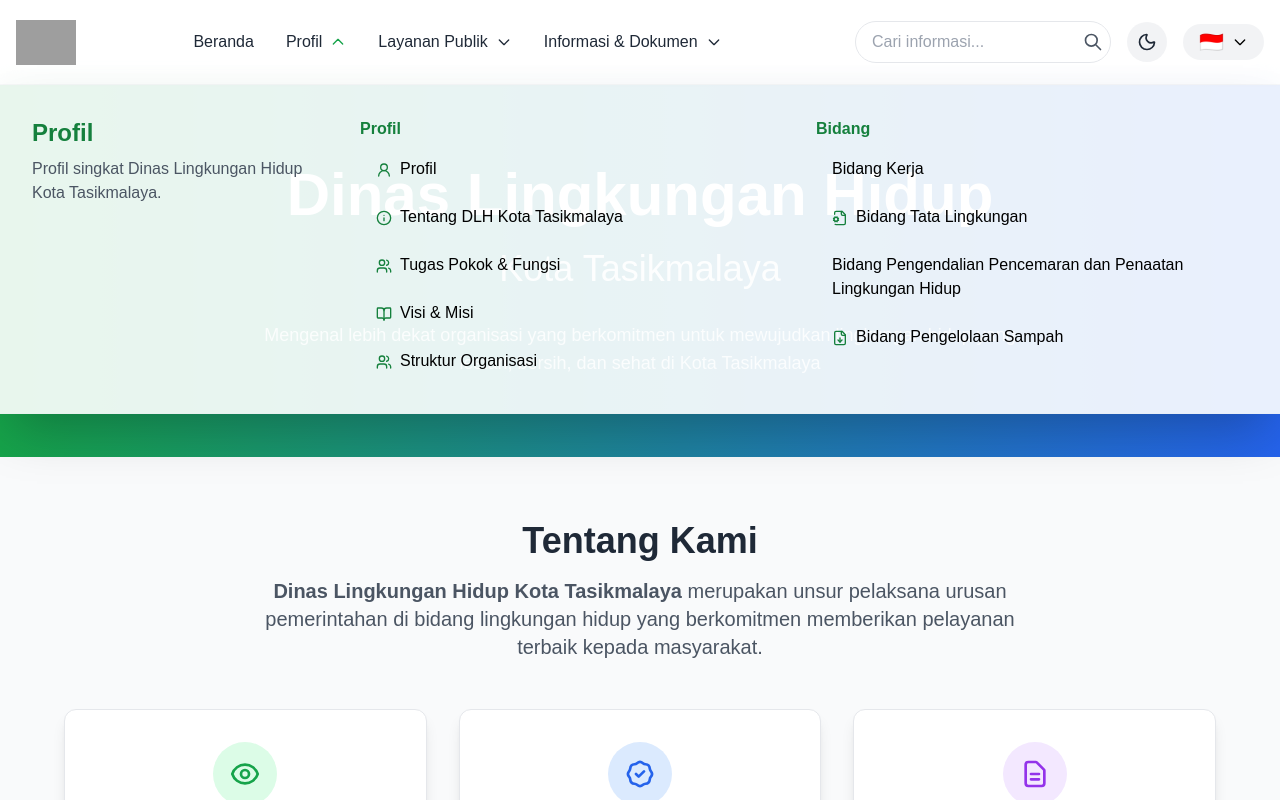
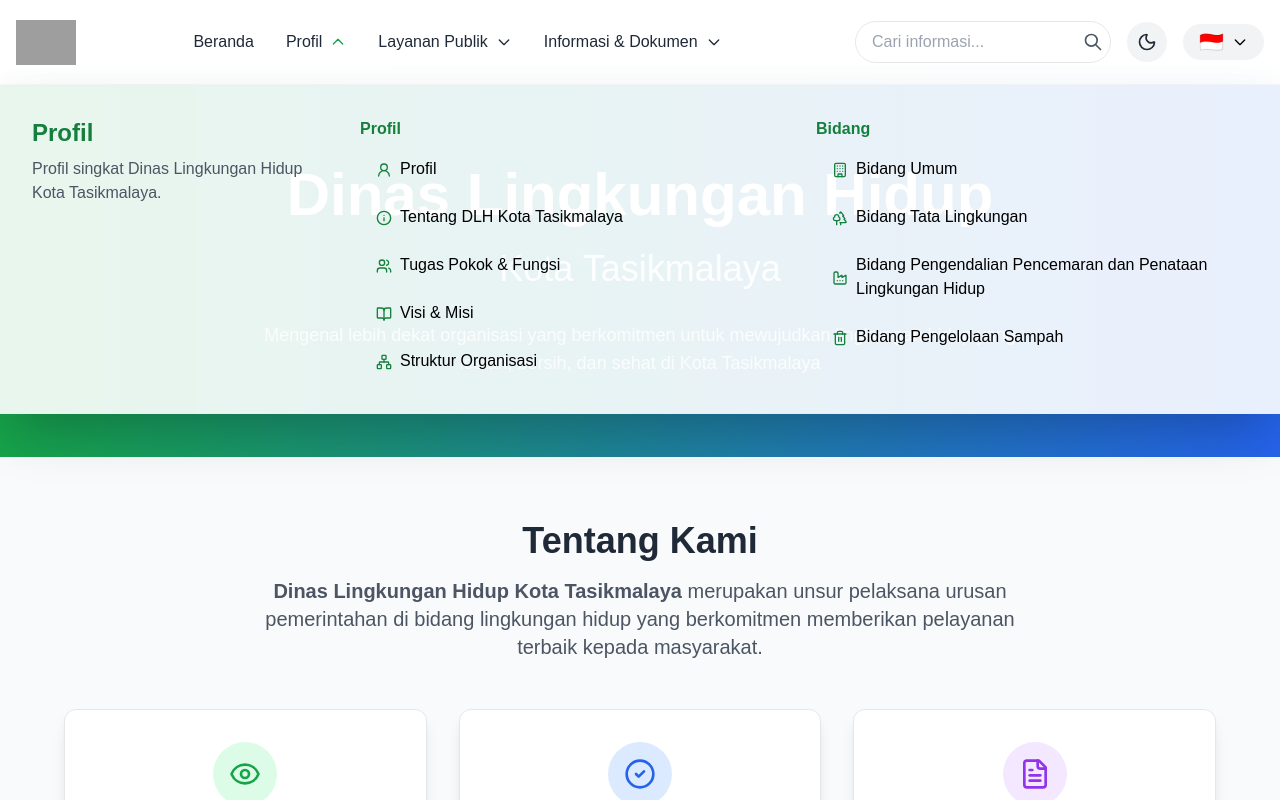
Before and after one commit to famss-star/dhl_kota_tasikmalaya, a Next.js app: page /profil in a window 1280 px wide. Both pictures are taken after a click on the button "Profil". Shown: the top 800 px of the page. Built offline with nearby package versions, Linux system fonts and the light colour scheme; grey boxes are pictures that could not be loaded.

Commit message:
feat: Refactor layout and navigation components with conditional rendering and icon updates

```diff
--- a/src/app/layout.tsx
+++ b/src/app/layout.tsx
@@ -2,8 +2,7 @@
 import type { Metadata } from "next";
 import { Geist, Geist_Mono } from "next/font/google";
 import "./globals.css";
-import Navbar from "../components/Navbar";
-import Footer from "../components/Footer";
+import ConditionalLayout from "../components/ConditionalLayout";
 import { AuthProvider } from "../context/AuthContext";
 import { ThemeProvider } from "../context/ThemeContext";
 import { LanguageProvider } from "../context/LanguageContext";
@@ -23,20 +22,14 @@ export const metadata: Metadata = {
   description: "Website resmi Dinas Lingkungan Hidup Kota Tasikmalaya",
 };
 
-export default function RootLayout({
-  children,
-}: Readonly<{
-  children: React.ReactNode;
-}>) {
+export default function RootLayout({ children }: { children: React.ReactNode }) {
   return (
     <html lang="id" suppressHydrationWarning>
       <body className={`${geistSans.variable} ${geistMono.variable} antialiased bg-white dark:bg-gray-900 transition-colors duration-300`}>
         <ThemeProvider>
           <LanguageProvider>
             <AuthProvider>
-              <Navbar />
-              <main>{children}</main>
-              <Footer />
+              <ConditionalLayout>{children}</ConditionalLayout>
             </AuthProvider>
           </LanguageProvider>
         </ThemeProvider>
--- a/src/app/profil/page.tsx
+++ b/src/app/profil/page.tsx
@@ -1,7 +1,9 @@
+
 'use client';
 
 import React from 'react';
 import Link from 'next/link';
+import { Eye, CheckCircle2, FileText, Info, Network, Landmark, Building } from 'lucide-react';
 
 export default function Profil() {
   const handleCardClick = (e: React.MouseEvent<HTMLAnchorElement>) => {
@@ -56,10 +58,7 @@ export default function Profil() {
               <Link href="/profil/tentang#visi" className="group h-full flex" onClick={handleCardClick}>
                 <div className="card-content h-full bg-white dark:bg-gray-800 rounded-xl shadow-lg p-8 text-center flex flex-col justify-between transform hover:scale-105 transition-all duration-500 ease-in-out border border-gray-200 dark:border-gray-700 group-hover:border-green-300 dark:group-hover:border-green-600 cursor-pointer group-hover:shadow-2xl group-hover:shadow-green-500/20 active:scale-95 active:shadow-lg">
                   <div className="bg-green-100 dark:bg-green-900 text-green-600 dark:text-green-400 rounded-full w-16 h-16 flex items-center justify-center mx-auto mb-6 transition-all duration-300 group-hover:scale-110 group-hover:rotate-6">
-                    <svg className="w-8 h-8 transition-all duration-300 group-hover:scale-110" fill="none" stroke="currentColor" viewBox="0 0 24 24">
-                      <path strokeLinecap="round" strokeLinejoin="round" strokeWidth="2" d="M15 12a3 3 0 11-6 0 3 3 0 016 0z" />
-                      <path strokeLinecap="round" strokeLinejoin="round" strokeWidth="2" d="M2.458 12C3.732 7.943 7.523 5 12 5c4.478 0 8.268 2.943 9.542 7-1.274 4.057-5.064 7-9.542 7-4.477 0-8.268-2.943-9.542-7z" />
-                    </svg>
+                    <Eye className="w-8 h-8 transition-all duration-300 group-hover:scale-110" />
                   </div>
                   <h3 className="text-xl font-bold text-gray-800 dark:text-white mb-4 group-hover:text-green-600 dark:group-hover:text-green-400 transition-colors duration-300">Visi</h3>
                   <p className="text-gray-600 dark:text-gray-300 transition-colors duration-300 group-hover:text-gray-700 dark:group-hover:text-gray-200">
@@ -77,9 +76,7 @@ export default function Profil() {
               <Link href="/profil/tentang#misi" className="group h-full flex" onClick={handleCardClick}>
                 <div className="card-content h-full bg-white dark:bg-gray-800 rounded-xl shadow-lg p-8 text-center flex flex-col justify-between transform hover:scale-105 transition-all duration-500 ease-in-out border border-gray-200 dark:border-gray-700 group-hover:border-blue-300 dark:group-hover:border-blue-600 cursor-pointer group-hover:shadow-2xl group-hover:shadow-blue-500/20 active:scale-95 active:shadow-lg">
                   <div className="bg-blue-100 dark:bg-blue-900 text-blue-600 dark:text-blue-400 rounded-full w-16 h-16 flex items-center justify-center mx-auto mb-6 transition-all duration-300 group-hover:scale-110 group-hover:rotate-6">
-                    <svg className="w-8 h-8 transition-all duration-300 group-hover:scale-110" fill="none" stroke="currentColor" viewBox="0 0 24 24">
-                      <path strokeLinecap="round" strokeLinejoin="round" strokeWidth="2" d="M9 12l2 2 4-4M7.835 4.697a3.42 3.42 0 001.946-.806 3.42 3.42 0 014.438 0 3.42 3.42 0 001.946.806 3.42 3.42 0 013.138 3.138 3.42 3.42 0 00.806 1.946 3.42 3.42 0 010 4.438 3.42 3.42 0 00-.806 1.946 3.42 3.42 0 01-3.138 3.138 3.42 3.42 0 00-1.946.806 3.42 3.42 0 01-4.438 0 3.42 3.42 0 00-1.946-.806 3.42 3.42 0 01-3.138-3.138 3.42 3.42 0 00-.806-1.946 3.42 3.42 0 010-4.438 3.42 3.42 0 00.806-1.946 3.42 3.42 0 013.138-3.138z" />
-                    </svg>
+                    <CheckCircle2 className="w-8 h-8 transition-all duration-300 group-hover:scale-110" />
                   </div>
                   <h3 className="text-xl font-bold text-gray-800 dark:text-white mb-4 group-hover:text-blue-600 dark:group-hover:text-blue-400 transition-colors duration-300">Misi</h3>
                   <p className="text-gray-600 dark:text-gray-300 transition-colors duration-300 group-hover:text-gray-700 dark:group-hover:text-gray-200">
@@ -98,9 +95,7 @@ export default function Profil() {
               <Link href="/profil/tentang#tupoksi" className="group h-full flex" onClick={handleCardClick}>
                 <div className="card-content h-full bg-white dark:bg-gray-800 rounded-xl shadow-lg p-8 text-center flex flex-col justify-between transform hover:scale-105 transition-all duration-500 ease-in-out border border-gray-200 dark:border-gray-700 group-hover:border-purple-300 dark:group-hover:border-purple-600 cursor-pointer group-hover:shadow-2xl group-hover:shadow-purple-500/20 active:scale-95 active:shadow-lg">
                   <div className="bg-purple-100 dark:bg-purple-900 text-purple-600 dark:text-purple-400 rounded-full w-16 h-16 flex items-center justify-center mx-auto mb-6 transition-all duration-300 group-hover:scale-110 group-hover:rotate-6">
-                    <svg className="w-8 h-8 transition-all duration-300 group-hover:scale-110" fill="none" stroke="currentColor" viewBox="0 0 24 24">
-                      <path strokeLinecap="round" strokeLinejoin="round" strokeWidth="2" d="M9 12h6m-6 4h6m2 5H7a2 2 0 01-2-2V5a2 2 0 012-2h5.586a1 1 0 01.707.293l5.414 5.414a1 1 0 01.293.707V19a2 2 0 01-2 2z" />
-                    </svg>
+                    <FileText className="w-8 h-8 transition-all duration-300 group-hover:scale-110" />
                   </div>
                   <h3 className="text-xl font-bold text-gray-800 dark:text-white mb-4 group-hover:text-purple-600 dark:group-hover:text-purple-400 transition-colors duration-300">TUPOKSI</h3>
                   <p className="text-gray-600 dark:text-gray-300 transition-colors duration-300 group-hover:text-gray-700 dark:group-hover:text-gray-200">
@@ -134,9 +129,7 @@ export default function Profil() {
                 <Link href="/profil/tentang" className="group w-full flex">
                   <div className="bg-white dark:bg-gray-800 rounded-xl shadow-lg p-8 text-center flex flex-col justify-between w-full transform group-hover:scale-105 transition duration-300 border-2 border-transparent group-hover:border-green-300 dark:border-gray-700 dark:group-hover:border-green-600">
                     <div className="bg-gradient-to-r from-green-500 to-green-600 text-white rounded-full w-20 h-20 flex items-center justify-center mx-auto mb-6">
-                      <svg className="w-10 h-10" fill="none" stroke="currentColor" viewBox="0 0 24 24">
-                        <path strokeLinecap="round" strokeLinejoin="round" strokeWidth="2" d="M13 16h-1v-4h-1m1-4h.01M21 12a9 9 0 11-18 0 9 9 0 0118 0z" />
-                      </svg>
+                      <Info className="w-10 h-10" />
                     </div>
                     <h3 className="text-2xl font-bold text-gray-800 dark:text-white mb-4 group-hover:text-green-600 dark:group-hover:text-green-400 transition-colors duration-300">
                       Tentang DLH
@@ -154,9 +147,7 @@ export default function Profil() {
                 <Link href="/profil/struktur-organisasi" className="group flex">
                   <div className="bg-white dark:bg-gray-800 rounded-xl shadow-lg p-8 text-center flex flex-col justify-between w-full transform group-hover:scale-105 transition duration-300 border-2 border-transparent group-hover:border-blue-300 dark:border-gray-700 dark:group-hover:border-blue-600">
                     <div className="bg-gradient-to-r from-blue-500 to-blue-600 text-white rounded-full w-20 h-20 flex items-center justify-center mx-auto mb-6">
-                      <svg className="w-10 h-10" fill="none" stroke="currentColor" viewBox="0 0 24 24">
-                        <path strokeLinecap="round" strokeLinejoin="round" strokeWidth="2" d="M19 11H5m14 0a2 2 0 012 2v6a2 2 0 01-2 2H5a2 2 0 01-2-2v-6a2 2 0 012-2m14 0V9a2 2 0 00-2-2M5 11V9a2 2 0 012-2m0 0V5a2 2 0 012-2h6a2 2 0 012 2v2M7 7h10" />
-                      </svg>
+                      <Network className="w-10 h-10" />
                     </div>
                     <h3 className="text-xl font-bold text-gray-800 dark:text-white mb-4 group-hover:text-blue-600 dark:group-hover:text-blue-400 transition-colors duration-300">
                       Struktur Organisasi
@@ -172,9 +163,7 @@ export default function Profil() {
                 <Link href="/profil/pimpinan" className="group flex">
                   <div className="bg-white dark:bg-gray-800 rounded-xl shadow-lg p-8 text-center flex flex-col justify-between w-full transform group-hover:scale-105 transition duration-300 border-2 border-transparent group-hover:border-purple-300 dark:border-gray-700 dark:group-hover:border-purple-600">
                     <div className="bg-gradient-to-r from-purple-500 to-purple-600 text-white rounded-full w-20 h-20 flex items-center justify-center mx-auto mb-6">
-                      <svg className="w-10 h-10" fill="none" stroke="currentColor" viewBox="0 0 24 24">
-                        <path strokeLinecap="round" strokeLinejoin="round" strokeWidth="2" d="M16 7a4 4 0 11-8 0 4 4 0 018 0zM12 14a7 7 0 00-7 7h14a7 7 0 00-7-7z" />
-                      </svg>
+                      <Landmark className="w-10 h-10" />
                     </div>
                     <h3 className="text-xl font-bold text-gray-800 dark:text-white mb-4 group-hover:text-purple-600 dark:group-hover:text-purple-400 transition-colors duration-300">
                       Profil Pimpinan
@@ -192,9 +181,7 @@ export default function Profil() {
                 <Link href="/bidang" className="group w-full flex">
                   <div className="bg-white dark:bg-gray-800 rounded-xl shadow-lg p-8 text-center flex flex-col justify-between w-full transform group-hover:scale-105 transition duration-300 border-2 border-transparent group-hover:border-teal-300 dark:border-gray-700 dark:group-hover:border-teal-600">
                     <div className="bg-gradient-to-r from-teal-500 to-teal-600 text-white rounded-full w-20 h-20 flex items-center justify-center mx-auto mb-6">
-                      <svg className="w-10 h-10" fill="none" stroke="currentColor" viewBox="0 0 24 24">
-                        <path strokeLinecap="round" strokeLinejoin="round" strokeWidth="2" d="M21 13.255A23.931 23.931 0 0112 15c-3.183 0-6.22-.62-9-1.745M16 6V4a2 2 0 00-2-2h-4a2 2 0 00-2-2v2m8 0V6a2 2 0 012 2v6a2 2 0 01-2 2H6a2 2 0 01-2-2V8a2 2 0 012-2V6" />
-                      </svg>
+                      <Building className="w-10 h-10" />
                     </div>
                     <h3 className="text-xl font-bold text-gray-800 dark:text-white mb-4 group-hover:text-teal-600 dark:group-hover:text-teal-400 transition-colors duration-300">
                       Bidang Kerja
--- /dev/null
+++ b/src/components/ConditionalLayout.tsx
@@ -0,0 +1,18 @@
+'use client';
+
+import { usePathname } from 'next/navigation';
+import Navbar from './Navbar';
+import Footer from './Footer';
+
+export default function ConditionalLayout({ children }: { children: React.ReactNode }) {
+  const pathname = usePathname();
+  const isAdmin = pathname.startsWith('/admin');
+
+  return (
+    <>
+      {!isAdmin && <Navbar />}
+      <main>{children}</main>
+      {!isAdmin && <Footer />}
+    </>
+  );
+}
--- a/src/components/Navbar.tsx
+++ b/src/components/Navbar.tsx
@@ -3,44 +3,49 @@
 import React, { useState, useEffect } from "react";
 import Image from "next/image";
 import Link from "next/link";
-import { User2, FileText, Info, Newspaper, BookOpen, CalendarDays, FileDown, Gavel, FileCog, Users, FileVideo, FileImage, Folder } from "lucide-react";
+import { User2, FileText, Info, Newspaper, BookOpen, CalendarDays, FileDown, Gavel, FileCog, Users, FileVideo, FileImage, Folder, Network, Trees, Factory, Trash2, Contact, Building, Files } from "lucide-react";
 import { useLanguage } from "../context/LanguageContext";
 import ThemeToggle from "./ThemeToggle";
 // Icon mapping for submenu items
-const submenuIcons: Record<string, React.ReactNode> = {
+	const submenuIcons: Record<string, React.ReactNode> = new Proxy({
 		// Profil
 		"Profil": <User2 className="w-4 h-4 mr-2 text-green-700 inline" />,
 		"Tentang DLH Kota Tasikmalaya": <Info className="w-4 h-4 mr-2 text-green-700 inline" />,
 		"Tugas Pokok & Fungsi": <Users className="w-4 h-4 mr-2 text-green-700 inline" />,
 		"Visi & Misi": <BookOpen className="w-4 h-4 mr-2 text-green-700 inline" />,
-  "Struktur Organisasi": <Users className="w-4 h-4 mr-2 text-green-700 inline" />,
-  "Bidang Umum": <FileText className="w-4 h-4 mr-2 text-green-700 inline" />,
-  "Bidang Tata Lingkungan": <FileCog className="w-4 h-4 mr-2 text-green-700 inline" />,
-  "Bidang Pengendalian Pencemaran & Penataan Hukum": <Gavel className="w-4 h-4 mr-2 text-green-700 inline" />,
-  "Bidang Pengelolaan Sampah": <FileDown className="w-4 h-4 mr-2 text-green-700 inline" />,
+		"Struktur Organisasi": <Network className="w-4 h-4 mr-2 text-green-700 inline" />,
+		"Bidang Umum": <Building className="w-4 h-4 mr-2 text-green-700 inline" />,
+		"Bidang Tata Lingkungan": <Trees className="w-4 h-4 mr-2 text-green-700 inline" />,
+		"Bidang Pengendalian Pencemaran dan Penataan Lingkungan Hidup": <Factory className="w-4 h-4 mr-2 text-green-700 inline" />,
+		"Bidang Pengelolaan Sampah": <Trash2 className="w-4 h-4 mr-2 text-green-700 inline" />,
 		// Layanan Publik
-  "Perizinan Umum": <FileText className="w-4 h-4 mr-2 text-green-700 inline" />,
+		"Perizinan Umum": <Folder className="w-4 h-4 mr-2 text-green-700 inline" />,
 		"Perizinan AMDAL": <FileText className="w-4 h-4 mr-2 text-green-700 inline" />,
 		"Perizinan IPLC": <FileText className="w-4 h-4 mr-2 text-green-700 inline" />,
 		"Perizinan SPPL": <FileText className="w-4 h-4 mr-2 text-green-700 inline" />,
 		"Perizinan UKL-UPL": <FileText className="w-4 h-4 mr-2 text-green-700 inline" />,
 		"Pengaduan": <Info className="w-4 h-4 mr-2 text-green-700 inline" />,
-  "Kontak": <Info className="w-4 h-4 mr-2 text-green-700 inline" />,
+		"Kontak": <Contact className="w-4 h-4 mr-2 text-green-700 inline" />,
 		// Informasi & Dokumen
-  "Informasi Umum": <Info className="w-4 h-4 mr-2 text-green-700 inline" />,
+		"Informasi": <Info className="w-4 h-4 mr-2 text-green-700 inline" />,
 		"Berita": <Newspaper className="w-4 h-4 mr-2 text-green-700 inline" />,
 		"Artikel": <BookOpen className="w-4 h-4 mr-2 text-green-700 inline" />,
 		"Agenda Kegiatan": <CalendarDays className="w-4 h-4 mr-2 text-green-700 inline" />,
 		"Panduan Perizinan Berusaha (UMK)": <BookOpen className="w-4 h-4 mr-2 text-green-700 inline" />,
-  "Dokumen Umum": <FileText className="w-4 h-4 mr-2 text-green-700 inline" />,
+		"Dokumen": <Files className="w-4 h-4 mr-2 text-green-700 inline" />,
 		"Peraturan Walikota": <Gavel className="w-4 h-4 mr-2 text-green-700 inline" />,
+		"SOP Pengendali Emisi": <FileCog className="w-4 h-4 mr-2 text-green-700 inline" />,
 		"SOP Instalasi Pengolahan Air Limbah": <FileCog className="w-4 h-4 mr-2 text-green-700 inline" />,
-  "SOP Pengendali Emisi": <FileCog className="w-4 h-4 mr-2 text-green-700 inline" />,
-  "Download File": <FileDown className="w-4 h-4 mr-2 text-green-700 inline" />,
-  "Galeri Umum": <Folder className="w-4 h-4 mr-2 text-green-700 inline" />,
+		"File Download": <FileDown className="w-4 h-4 mr-2 text-green-700 inline" />,
+		"Galeri": <Folder className="w-4 h-4 mr-2 text-green-700 inline" />,
 		"Galeri Foto": <FileImage className="w-4 h-4 mr-2 text-green-700 inline" />,
 		"Galeri Video": <FileVideo className="w-4 h-4 mr-2 text-green-700 inline" />,
-};
+	}, {
+			get: (target, name) =>
+				name in target
+					? target[name as keyof typeof target]
+					: <FileText className="w-4 h-4 mr-2 text-green-700 inline" />
+	});
 
 export default function Navbar() {
   const { language, setLanguage, t } = useLanguage();
--- a/src/context/LanguageContext.tsx
+++ b/src/context/LanguageContext.tsx
@@ -24,7 +24,7 @@ const translations = {
     'navbar.organizational_structure': 'Struktur Organisasi',
     'navbar.leadership': 'Pimpinan',
     'navbar.employees': 'Pegawai',
-    'navbar.departments': 'Bidang Kerja',
+    'navbar.departments': 'Bidang Umum',
     'navbar.services': 'Layanan Publik',
     'navbar.general_permit': 'Perizinan Umum',
     'navbar.amdal_permit': 'Perizinan AMDAL',
@@ -34,12 +34,12 @@ const translations = {
     'navbar.information': 'Informasi',
     'navbar.news': 'Berita',
     'navbar.articles': 'Artikel',
-    'navbar.agenda': 'Agenda',
-    'navbar.umk_guidelines': 'Panduan UMK',
+    'navbar.agenda': 'Agenda Kegiatan',
+    'navbar.umk_guidelines': 'Panduan Perizinan Berusaha (UMK)',
     'navbar.documents': 'Dokumen',
-    'navbar.regulations': 'Peraturan',
-    'navbar.emission_sop': 'SOP Emisi',
-    'navbar.wwtp_sop': 'SOP IPAL',
+    'navbar.regulations': 'Peraturan Walikota',
+    'navbar.emission_sop': 'SOP Pengendali Emisi',
+    'navbar.wwtp_sop': 'SOP Instalasi Pengolahan Air Limbah',
     'navbar.gallery': 'Galeri',
     'navbar.photo_gallery': 'Galeri Foto',
     'navbar.video_gallery': 'Galeri Video',
@@ -62,7 +62,7 @@ const translations = {
 
     // Department Names
     'dept.environmental_planning': 'Bidang Tata Lingkungan',
-    'dept.pollution_control': 'Bidang Pengendalian Pencemaran dan Penaatan Lingkungan Hidup',
+    'dept.pollution_control': 'Bidang Pengendalian Pencemaran dan Penataan Lingkungan Hidup',
     'dept.waste_management': 'Bidang Pengelolaan Sampah',
 
     // Department Descriptions
@@ -77,7 +77,7 @@ const translations = {
 
     // Titles
     'title.task_details_environmental': 'Rincian tugas Bidang Tata Lingkungan:',
-    'title.task_details_pollution': 'Rincian tugas Bidang Pengendalian Pencemaran dan Penaatan Lingkungan Hidup:',
+    'title.task_details_pollution': 'Rincian tugas Bidang Pengendalian Pencemaran dan Penataan Lingkungan Hidup:',
     'title.task_details_waste': 'Rincian tugas Bidang Pengelolaan Sampah:',
   },
   en: {
```
Lines whose indentation alone changed are shown as unchanged.
